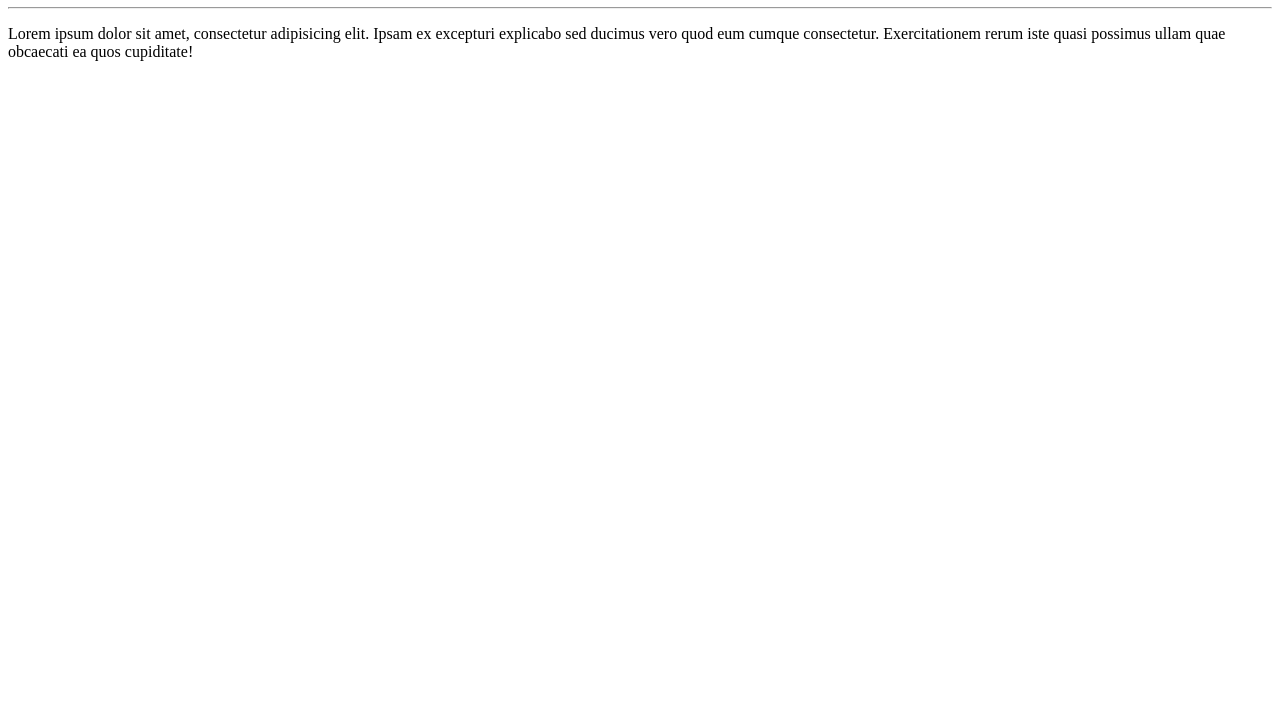
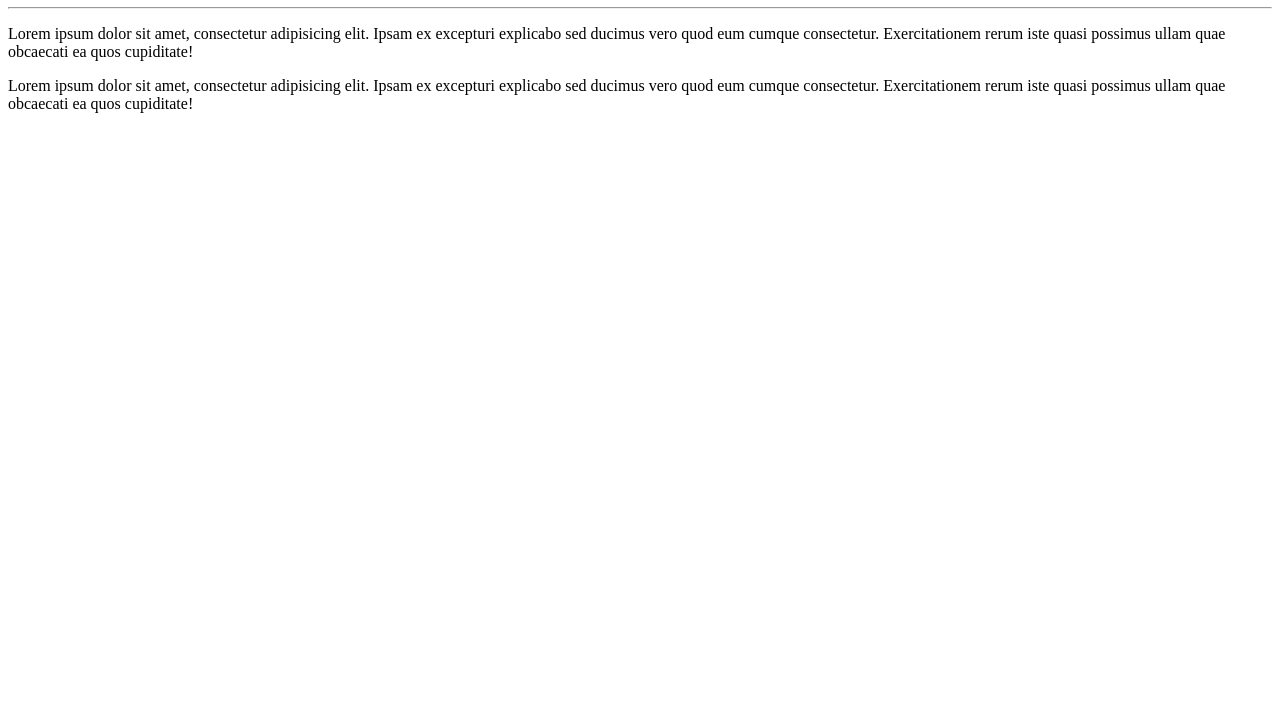
Before and after one commit to cadutjb/projeto1, a plain HTML site: page sitexemplo/index.html in a window 1280 px wide. Shown: the part 73-800 px from the top of the page. Drawn offline with Linux system fonts and the light colour scheme.

Commit message:
adicionei um parágrafo

```diff
--- a/sitexemplo/index.html
+++ b/sitexemplo/index.html
@@ -9,5 +9,6 @@
     <h1>meu primeiro site</h1>
     <hr>
     <p>Lorem ipsum dolor sit amet, consectetur adipisicing elit. Ipsam ex excepturi explicabo sed ducimus vero quod eum cumque consectetur. Exercitationem rerum iste quasi possimus ullam quae obcaecati ea quos cupiditate!</p>
+    <p>Lorem ipsum dolor sit amet, consectetur adipisicing elit. Ipsam ex excepturi explicabo sed ducimus vero quod eum cumque consectetur. Exercitationem rerum iste quasi possimus ullam quae obcaecati ea quos cupiditate!</p>
 </body>
 </html>
```
